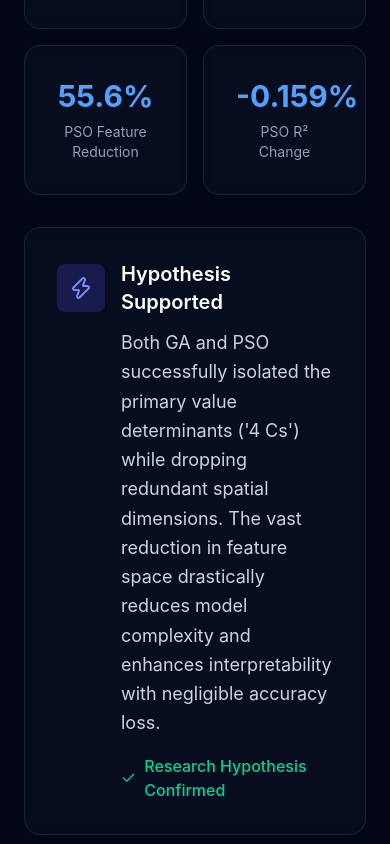
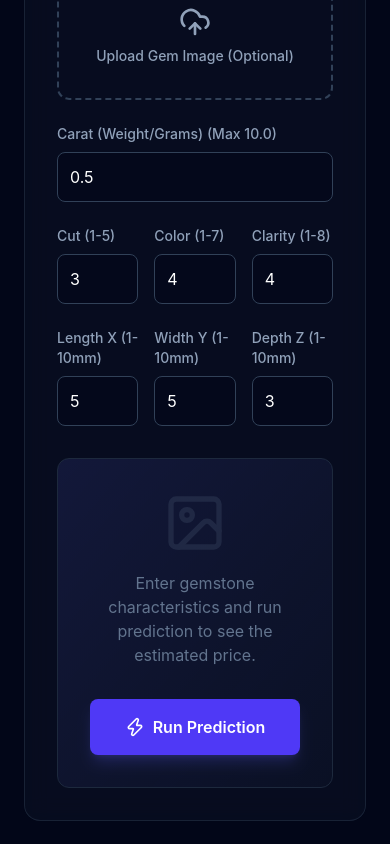
Before and after one commit to Janadari1213/gemstone-NIA-project, a React (Vite) app in the folder dashboard-demo/: page / in a window 390 px wide. Shown: the part 6220-7064 px from the top of the page. Built offline with nearby package versions, Linux system fonts and the light colour scheme.

Commit message:
Update Predictor UI with image upload and input caps

```diff
--- a/dashboard-demo/src/App.jsx
+++ b/dashboard-demo/src/App.jsx
@@ -3,7 +3,7 @@ import {
   LineChart, Line, BarChart, Bar, XAxis, YAxis, CartesianGrid, Tooltip, Legend, ResponsiveContainer, Cell
 } from 'recharts';
 import {
-  Activity, Database, Check, X, TrendingUp, Clock, Target, Layers, Zap, ChevronDown, ChevronUp, Beaker, Network
+  Activity, Database, Check, X, TrendingUp, Clock, Target, Layers, Zap, ChevronDown, ChevronUp, Beaker, Network, Calculator, DollarSign, UploadCloud, Image as ImageIcon
 } from 'lucide-react';
 
 // ==========================================
@@ -73,6 +73,48 @@ const Card = ({ children, className = "" }) => (
 export default function Dashboard() {
   const [sortConfig, setSortConfig] = useState({ key: 'r2', direction: 'desc' });
 
+  // Predictor state
+  const [formData, setFormData] = useState({
+    carat: 0.5, cut: 3, color: 4, clarity: 4, x: 5.0, y: 5.0, z: 3.0
+  });
+  const [predictedPrice, setPredictedPrice] = useState(null);
+  const [predicting, setPredicting] = useState(false);
+  const [predictError, setPredictError] = useState(null);
+  const [imagePreview, setImagePreview] = useState(null);
+
+  const handleImageUpload = (e) => {
+    const file = e.target.files[0];
+    if (file) {
+      setImagePreview(URL.createObjectURL(file));
+    }
+  };
+
+  const handlePredict = async (e) => {
+    e.preventDefault();
+    setPredicting(true);
+    setPredictError(null);
+    try {
+      const response = await fetch('http://127.0.0.1:5000/predict', {
+        method: 'POST',
+        headers: { 'Content-Type': 'application/json' },
+        body: JSON.stringify(formData)
+      });
+      const data = await response.json();
+      if (data.success) {
+        setPredictedPrice(data.price);
+      } else {
+        setPredictError(data.error);
+      }
+    } catch (err) {
+      setPredictError('Could not connect to Prediction API. Ensure Flask backend is running.');
+    }
+    setPredicting(false);
+  };
+
+  const handleInputChange = (e) => {
+    setFormData({ ...formData, [e.target.name]: parseFloat(e.target.value) });
+  };
+
   // Sorting logic for table
   const sortedComparison = [...projectData.comparison].sort((a, b) => {
     if (a[sortConfig.key] < b[sortConfig.key]) return sortConfig.direction === 'asc' ? -1 : 1;
@@ -107,6 +149,7 @@ export default function Dashboard() {
             <NavLink href="#convergence">Convergence</NavLink>
             <NavLink href="#results">Results</NavLink>
             <NavLink href="#features">Features</NavLink>
+            <NavLink href="#predictor">Predictor</NavLink>
             <NavLink href="#findings">Key Findings</NavLink>
           </div>
         </div>
@@ -376,6 +419,117 @@ export default function Dashboard() {
         </div>
       </Section>
 
+      {/* PREDICTOR SECTION */}
+      <Section id="predictor" title="Live Price Predictor">
+        <Card className="max-w-4xl mx-auto border-indigo-900/30">
+          <div className="flex items-center gap-3 mb-8">
+            <Calculator className="w-6 h-6 text-indigo-400" />
+            <h3 className="text-2xl font-semibold text-white">XGBoost Inference Engine</h3>
+          </div>
+
+          <form onSubmit={handlePredict} className="grid grid-cols-1 md:grid-cols-2 gap-8">
+            <div className="space-y-6">
+
+              {/* Image Upload Area */}
+              <div className="w-full flex items-center justify-center">
+                <label className="w-full h-32 border-2 border-dashed border-slate-700 hover:border-indigo-500 hover:bg-indigo-500/5 rounded-xl cursor-pointer flex flex-col items-center justify-center text-slate-400 transition-all overflow-hidden relative">
+                  {imagePreview ? (
+                    <img src={imagePreview} alt="Gemstone" className="absolute inset-0 w-full h-full object-cover opacity-60 mix-blend-screen" />
+                  ) : (
+                    <>
+                      <UploadCloud className="w-8 h-8 mb-2" />
+                      <span className="text-sm font-medium">Upload Gem Image (Optional)</span>
+                    </>
+                  )}
+                  <input type="file" accept="image/*" className="hidden" onChange={handleImageUpload} />
+                </label>
+              </div>
+
+              <div>
+                <label className="block text-sm font-medium text-slate-400 mb-2">Carat (Weight/Grams) (Max 10.0)</label>
+                <input type="number" step="0.01" max="10.0" min="0.1" name="carat" value={formData.carat} onChange={handleInputChange} className="w-full bg-slate-950/50 border border-slate-700 rounded-lg p-3 text-white focus:outline-none focus:border-indigo-500" required />
+              </div>
+
+              <div className="grid grid-cols-3 gap-4">
+                <div>
+                  <label className="block text-sm font-medium text-slate-400 mb-2">Cut (1-5)</label>
+                  <input type="number" min="1" max="5" name="cut" value={formData.cut} onChange={handleInputChange} className="w-full bg-slate-950/50 border border-slate-700 rounded-lg p-3 text-white focus:outline-none focus:border-indigo-500" required />
+                </div>
+                <div>
+                  <label className="block text-sm font-medium text-slate-400 mb-2">Color (1-7)</label>
+                  <input type="number" min="1" max="7" name="color" value={formData.color} onChange={handleInputChange} className="w-full bg-slate-950/50 border border-slate-700 rounded-lg p-3 text-white focus:outline-none focus:border-indigo-500" required />
+                </div>
+                <div>
+                  <label className="block text-sm font-medium text-slate-400 mb-2">Clarity (1-8)</label>
+                  <input type="number" min="1" max="8" name="clarity" value={formData.clarity} onChange={handleInputChange} className="w-full bg-slate-950/50 border border-slate-700 rounded-lg p-3 text-white focus:outline-none focus:border-indigo-500" required />
+                </div>
+              </div>
+
+              <div className="grid grid-cols-3 gap-4">
+                <div>
+                  <label className="block text-sm font-medium text-slate-400 mb-2">Length X (1-10mm)</label>
+                  <input type="number" step="0.01" min="1" max="15" name="x" value={formData.x} onChange={handleInputChange} className="w-full bg-slate-950/50 border border-slate-700 rounded-lg p-3 text-white focus:outline-none focus:border-indigo-500" required />
+                </div>
+                <div>
+                  <label className="block text-sm font-medium text-slate-400 mb-2">Width Y (1-10mm)</label>
+                  <input type="number" step="0.01" min="1" max="15" name="y" value={formData.y} onChange={handleInputChange} className="w-full bg-slate-950/50 border border-slate-700 rounded-lg p-3 text-white focus:outline-none focus:border-indigo-500" required />
+                </div>
+                <div>
+                  <label className="block text-sm font-medium text-slate-400 mb-2">Depth Z (1-10mm)</label>
+                  <input type="number" step="0.01" min="1" max="15" name="z" value={formData.z} onChange={handleInputChange} className="w-full bg-slate-950/50 border border-slate-700 rounded-lg p-3 text-white focus:outline-none focus:border-indigo-500" required />
+                </div>
+              </div>
+            </div>
+
+            <div className="flex flex-col justify-center items-center p-8 bg-slate-900/50 border border-slate-800 rounded-xl relative overflow-hidden">
+              <div className="absolute inset-0 bg-gradient-to-br from-indigo-500/10 to-transparent"></div>
+
+              {predicting ? (
+                <div className="text-indigo-400 animate-pulse flex flex-col items-center gap-4 relative z-10">
+                  <Activity className="w-12 h-12" />
+                  <span className="text-lg font-medium">Running Inference...</span>
+                </div>
+              ) : predictedPrice !== null ? (
+                <div className="text-center relative z-10">
+                  <div className="text-slate-400 text-sm font-medium uppercase tracking-wider mb-2">Predicted Market Value</div>
+                  <div className="text-5xl font-bold text-transparent bg-clip-text bg-gradient-to-r from-emerald-400 to-cyan-400 mb-4 flex items-center justify-center">
+                    <DollarSign className="w-10 h-10 text-emerald-400 mr-1" />
+                    {predictedPrice.toLocaleString(undefined, { minimumFractionDigits: 2, maximumFractionDigits: 2 })}
+                  </div>
+                  <p className="text-slate-500 text-sm">Powered by Baseline XGBoost Model</p>
+                </div>
+              ) : (
+                <div className="text-center text-slate-500 relative z-10 flex flex-col items-center">
+                  {imagePreview ? (
+                    <div className="w-32 h-32 rounded-full overflow-hidden border-4 border-slate-800 mb-4 shadow-xl">
+                      <img src={imagePreview} alt="Gem" className="w-full h-full object-cover" />
+                    </div>
+                  ) : (
+                    <ImageIcon className="w-16 h-16 mx-auto mb-4 opacity-20" />
+                  )}
+                  <p>Enter gemstone characteristics and run prediction to see the estimated price.</p>
+                </div>
+              )}
+
+              {predictError && (
+                <div className="mt-4 p-3 bg-rose-500/10 border border-rose-500/20 rounded-lg text-rose-400 text-sm text-center relative z-10 w-full">
+                  {predictError}
+                </div>
+              )}
+
+              <button
+                type="submit"
+                disabled={predicting}
+                className="mt-8 w-full py-4 px-6 bg-indigo-600 hover:bg-indigo-500 disabled:bg-slate-800 text-white font-semibold rounded-lg shadow-lg shadow-indigo-500/20 transition-all relative z-10 flex items-center justify-center gap-2"
+              >
+                <Zap className="w-5 h-5" />
+                {predicting ? 'Processing...' : 'Run Prediction'}
+              </button>
+            </div>
+          </form>
+        </Card>
+      </Section>
+
       {/* KEY FINDINGS SECTION */}
       <Section id="findings" title="Key Findings & Conclusions">
         <div className="grid grid-cols-2 md:grid-cols-4 gap-4 mb-8">
```
